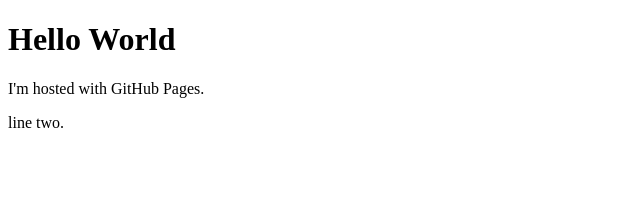
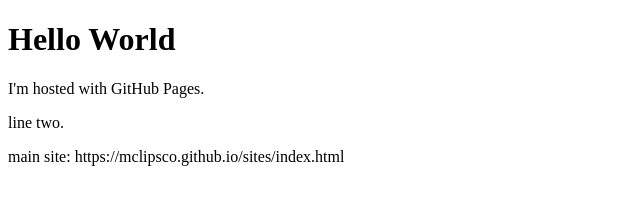
Before and after one commit to mclipsco/sites, a plain HTML site: page index.html in a window 1280 px wide. Shown: the whole page, without its empty margins (0-640 px from the left). Drawn offline with Linux system fonts and the light colour scheme.

Commit message:
Add main site link to index.html

```diff
--- a/index.html
+++ b/index.html
@@ -4,5 +4,6 @@
 <h1>Hello World</h1>
 <p>I'm hosted with GitHub Pages.</p>
 <p>line two.</p>
+<p>main site: https://mclipsco.github.io/sites/index.html </p>
 </body>
 </html>
```
